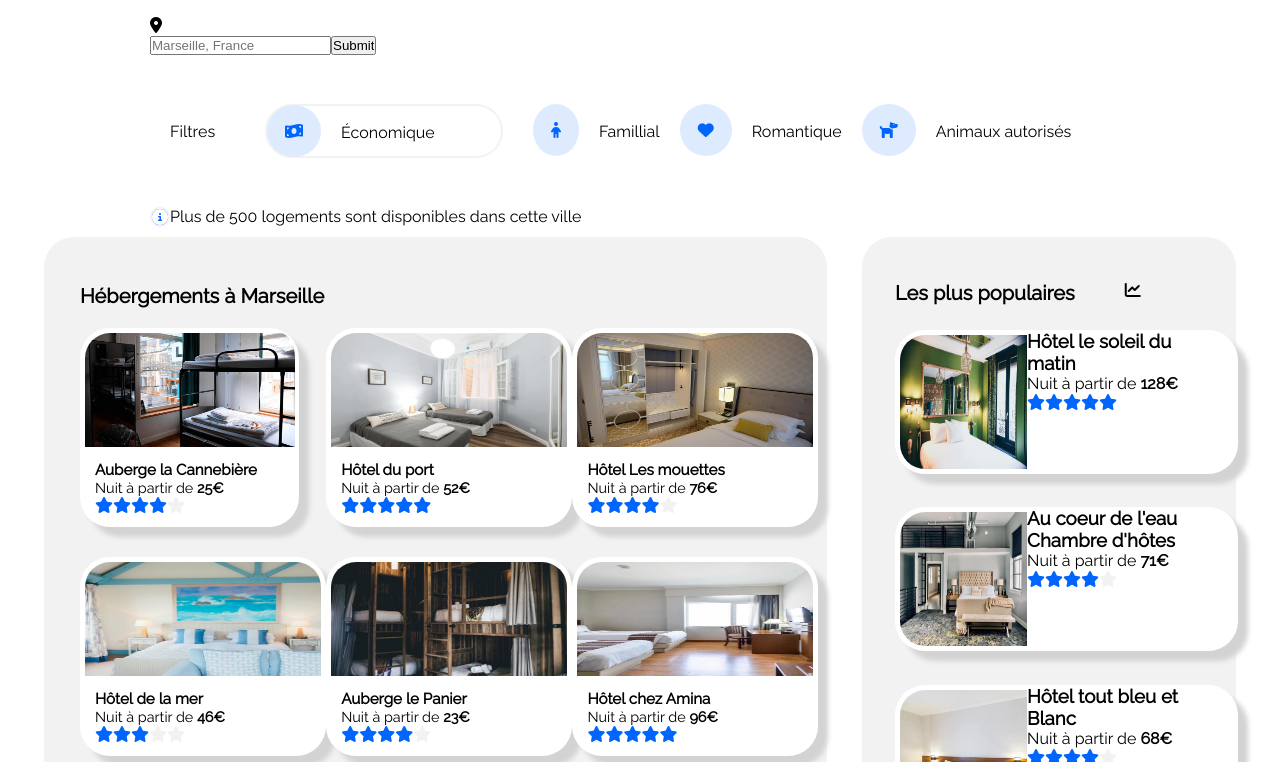
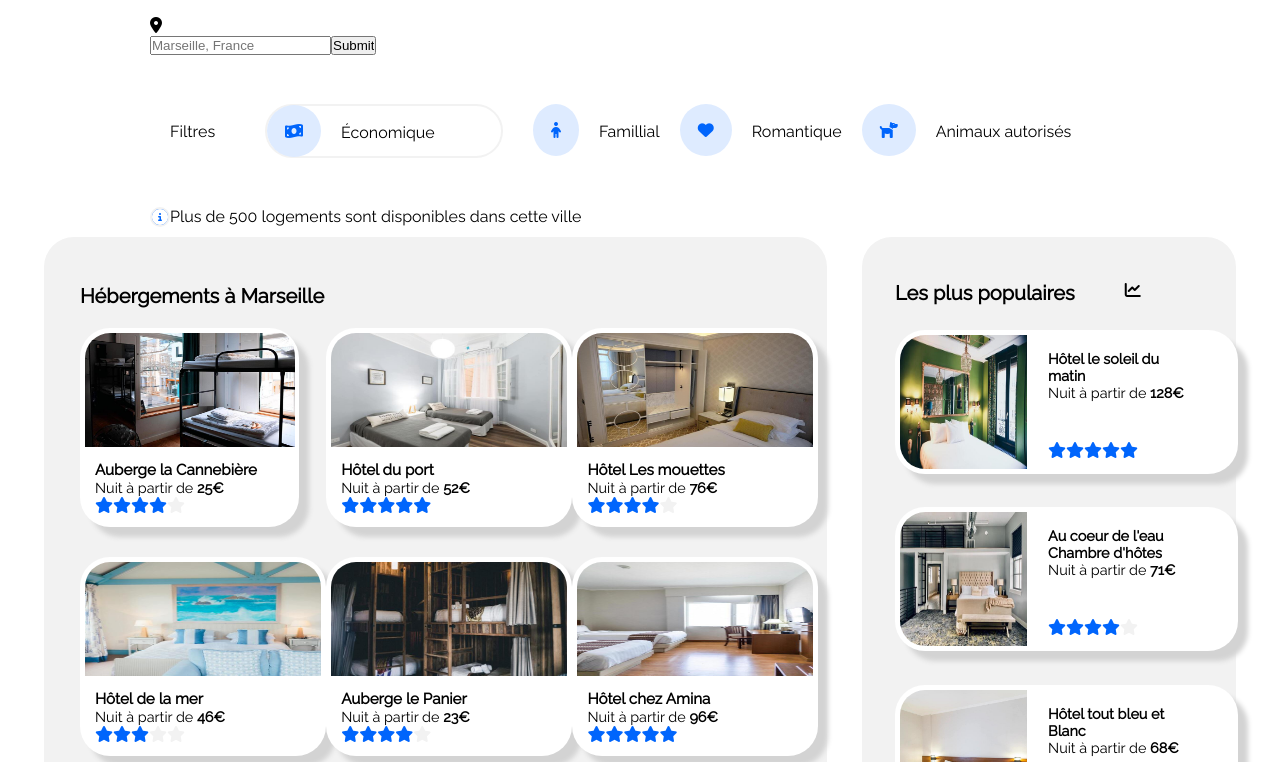
Before and after one commit to Copernic-Tonic/Openclassrooms-Projet2, a plain HTML site: page index.html in a window 1280 px wide. Shown: the part 190-952 px from the top of the page. Drawn offline with Linux system fonts and the light colour scheme.

Commit message:
placement des notations populaires

```diff
--- a/styles/style.css
+++ b/styles/style.css
@@ -315,6 +315,29 @@ body  {
     font-weight: 2000;
 }
 
+.parent_populaires h3 {
+    padding: 20px 0 0 153px;
+    font-size: 0.9em;
+}
+
+.parent_populaires p {
+    font-size: 0.9em;
+    padding: 0 0 0 153px;
+}
+/*-------------- notation ----------*/
+
+.notation_p_vignette1 {
+    padding: 40px 0 0 153px;
+}
+
+.notation_p_vignette2 {
+    padding: 40px 0 0 153px;
+}
+
+.notation_p_vignette3 {
+    padding: 40px 0 0 153px;
+}
+
 .notation_p_vignette1 i {
     color: #0065FC;
 }
@@ -334,6 +357,8 @@ body  {
 .notation_p_vignette3 i:nth-child(5) {
     color: #F2F2F2;
 }
+
+/*------------------*/
 
 .flex_populairelogo {
     width: 343px;
```
